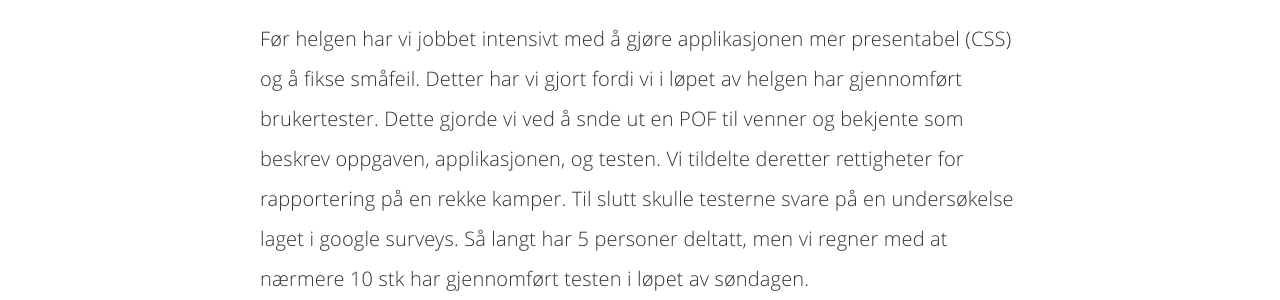
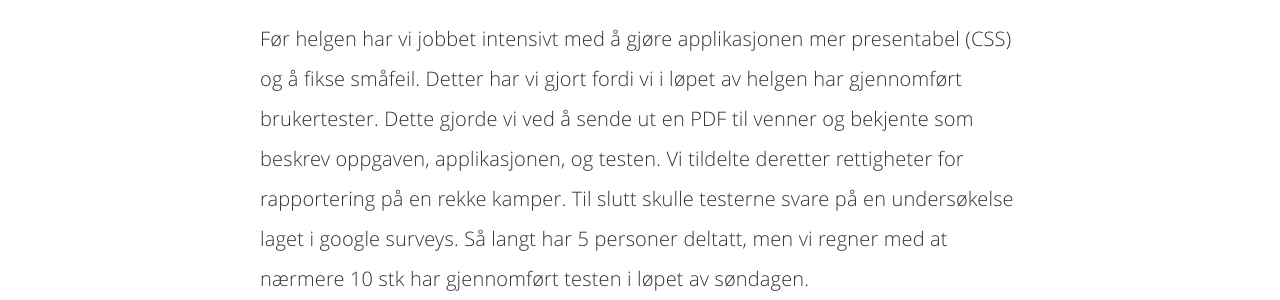
Before and after one commit to Bachelorg20/bachelorg20.github.io, a Jekyll site: the page built from _posts/2017-05-28-innspurt.md, in a window 1280 px wide. Shown: the part 921-1221 px from the top of the page. Built offline with Jekyll 4.4.1, drawn with Linux system fonts in a browser that asks for light colours; comment, search, counter and statistics services are not loaded.

Commit message:
Update 2017-05-28-innspurt.md

```diff
--- a/_posts/2017-05-28-innspurt.md
+++ b/_posts/2017-05-28-innspurt.md
@@ -14,6 +14,6 @@ categories:
 ---
 
 Før helgen har vi jobbet intensivt med å gjøre applikasjonen mer presentabel (CSS) og å fikse småfeil. Detter har vi gjort fordi vi i løpet
-av helgen har gjennomført brukertester. Dette gjorde vi ved å snde ut en POF til venner og bekjente som beskrev oppgaven, applikasjonen,
+av helgen har gjennomført brukertester. Dette gjorde vi ved å sende ut en PDF til venner og bekjente som beskrev oppgaven, applikasjonen,
 og testen. Vi tildelte deretter rettigheter for rapportering på en rekke kamper. Til slutt skulle testerne svare på en undersøkelse laget
 i google surveys. Så langt har 5 personer deltatt, men vi regner med at nærmere 10 stk har gjennomført testen i løpet av søndagen.
```
